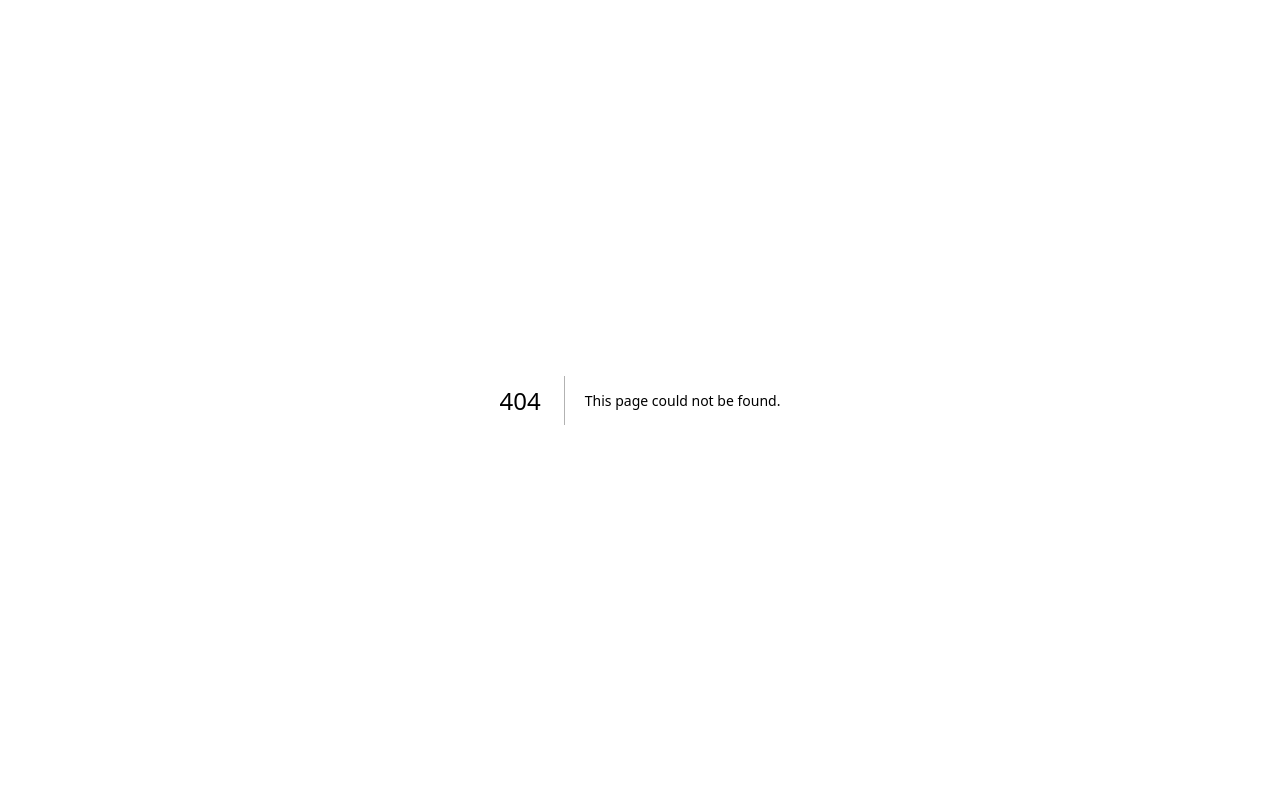
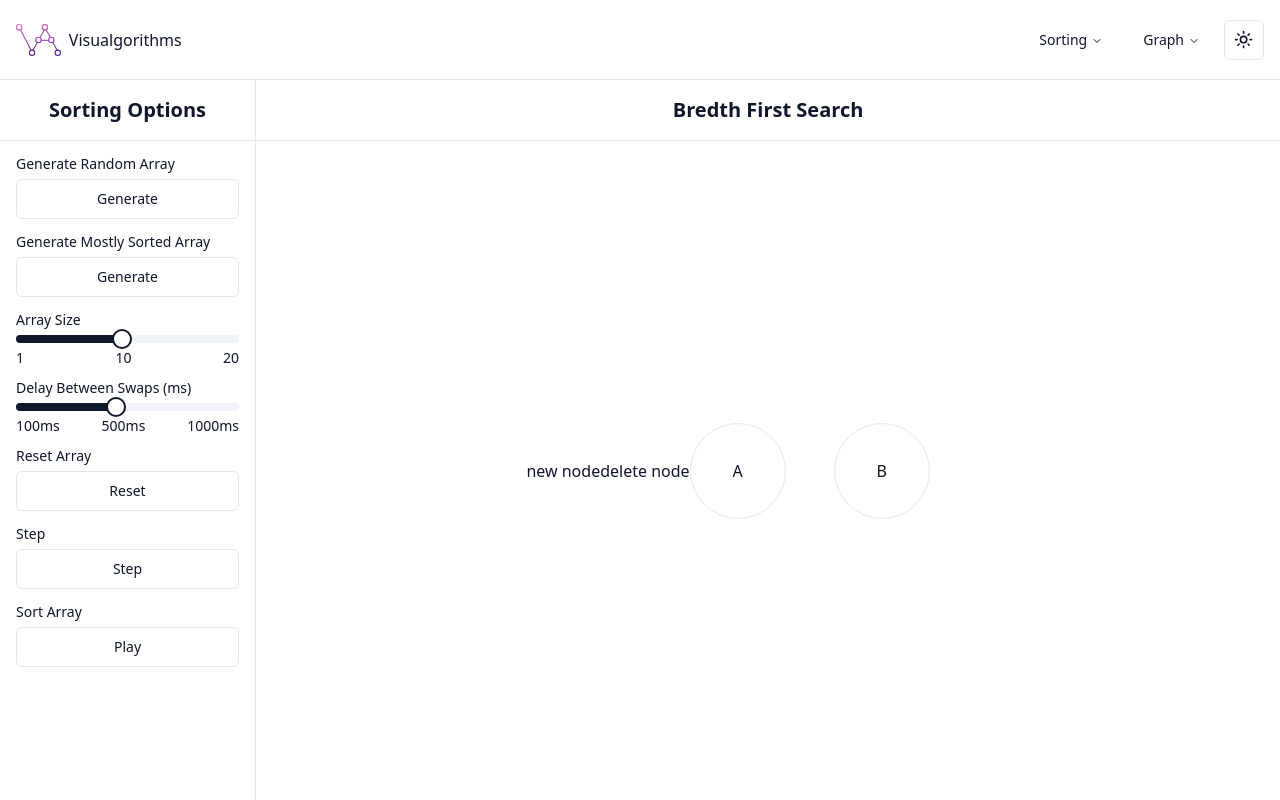
Before and after one commit to jhutchings99/algorithm-visualizer, a Next.js app in the folder src/public/: page /graph/bfs in a window 1280 px wide. Before the commit this address had no page. Built offline with nearby package versions, Linux system fonts and the light colour scheme.

Commit message:
feat: add ability to add nodes and delete nodes from the graph without links yet

```diff
--- /dev/null
+++ b/src/public/app/graph/bfs/page.tsx
@@ -0,0 +1,28 @@
+import ArrayVisualizer from "@/components/array-visualizer";
+import MainNavigation from "@/components/main-navigation";
+import SortingOptions from "@/components/sorting-options";
+import { Separator } from "@/components/ui/separator";
+import SortingKey from "@/components/sorting-key";
+import GraphVisualizer from "@/components/graph-visualizer";
+
+export default function Bfs() {
+  return (
+    <div>
+      <MainNavigation />
+      <div className="flex ">
+        <SortingOptions />
+        <div className="flex justify-center items-center flex-col relative">
+          <div className="w-full">
+            <h1 className="text-xl font-bold py-4 text-center">
+              Bredth First Search
+            </h1>
+            <Separator />
+            <div className="flex">{/* <SortingKey /> */}</div>
+          </div>
+
+          <GraphVisualizer algorithmStr="bfs" />
+        </div>
+      </div>
+    </div>
+  );
+}
--- /dev/null
+++ b/src/public/components/graph-visualizer.tsx
@@ -0,0 +1,85 @@
+"use client";
+
+import { getLayoutOrPageModule } from "next/dist/server/lib/app-dir-module";
+import { useState } from "react";
+
+export default function GraphVisualizer({
+  algorithmStr,
+}: {
+  algorithmStr: string;
+}) {
+  const ALLOWED_IDS = "ABCDEFGH";
+
+  const [graph, setGraph] = useState([
+    {
+      id: "A",
+      edges: [[0, 2]],
+    },
+    { id: "B" },
+  ]);
+
+  //   const graph = [
+  //     {
+  //       id: "A",
+  //     },
+  //     {
+  //       id: "B",
+  //     },
+  //     {
+  //       id: "C",
+  //     },
+  //     {
+  //       id: "D",
+  //     },
+  //     {
+  //       id: "E",
+  //     },
+  //     {
+  //       id: "F",
+  //     },
+  //   ];
+
+  function createNewNode() {
+    if (graph.length > 7) return;
+    let newNode = {
+      id: ALLOWED_IDS[graph.length],
+    };
+    setGraph([...graph, newNode]);
+  }
+
+  function deleteNode() {
+    if (graph.length < 3) return;
+    let temp = [...graph];
+    temp.pop();
+    setGraph(temp);
+  }
+
+  return (
+    <div className="h-[calc(100vh-8.8rem)] min-w-[80vw] flex items-center justify-center">
+      <button
+        onClick={() => {
+          createNewNode();
+        }}
+      >
+        new node
+      </button>
+      <button
+        onClick={() => {
+          deleteNode();
+        }}
+      >
+        delete node
+      </button>
+      <div className="flex flex-wrap w-[25vw] gap-12">
+        {graph.map((node, index) => (
+          <div
+            key={index}
+            className="border rounded-full w-24 h-24 flex justify-center items-center"
+          >
+            {node.id}
+          </div>
+        ))}
+      </div>
+    </div>
+  );
+}
--- a/src/public/components/main-navigation.tsx
+++ b/src/public/components/main-navigation.tsx
@@ -184,50 +184,29 @@ const tree: { title: string; href: string; description: string }[] = [
 
 const graph: { title: string; href: string; description: string }[] = [
   {
-    title: "Add Vertex",
-    href: "/graph/add-vertex",
-    description: "Adds a vertex (node) to the graph.",
-  },
-  {
-    title: "Add Edge",
-    href: "/graph/add-edge",
-    description: "Adds an edge (connection) between two vertices in the graph.",
-  },
-  {
-    title: "Remove Vertex",
-    href: "/graph/remove-vertex",
-    description: "Removes a vertex (node) from the graph.",
-  },
-  {
-    title: "Remove Edge",
-    href: "/graph/remove-edge",
-    description:
-      "Removes an edge (connection) between two vertices in the graph.",
-  },
-  {
     title: "Breadth-First Search (BFS)",
     href: "/graph/bfs",
     description:
       "Finds the shortest path from a starting vertex to all other vertices in the graph using breadth-first search.",
   },
-  {
-    title: "Depth-First Search (DFS)",
-    href: "/graph/dfs",
-    description:
-      "Traverses or searches through the graph using depth-first search.",
-  },
-  {
-    title: "Dijkstra's Algorithm",
-    href: "/graph/dijkstra",
-    description:
-      "Finds the shortest path from a starting vertex to all other vertices in the graph with non-negative edge weights.",
-  },
-  {
-    title: "Bellman-Ford Algorithm",
-    href: "/graph/bellman-ford",
-    description:
-      "Finds the shortest path from a starting vertex to all other vertices in the graph, which may have negative edge weights.",
-  },
+  // {
+  //   title: "Depth-First Search (DFS)",
+  //   href: "/graph/dfs",
+  //   description:
+  //     "Traverses or searches through the graph using depth-first search.",
+  // },
+  // {
+  //   title: "Dijkstra's Algorithm",
+  //   href: "/graph/dijkstra",
+  //   description:
+  //     "Finds the shortest path from a starting vertex to all other vertices in the graph with non-negative edge weights.",
+  // },
+  // {
+  //   title: "Bellman-Ford Algorithm",
+  //   href: "/graph/bellman-ford",
+  //   description:
+  //     "Finds the shortest path from a starting vertex to all other vertices in the graph, which may have negative edge weights.",
+  // },
 ];
 
 const hashTable: { title: string; href: string; description: string }[] = [
@@ -306,8 +285,8 @@ export default function MainNavigation() {
                 ))}
               </ul>
             </NavigationMenuContent>
-          </NavigationMenuItem>
-          <NavigationMenuItem>
+          </NavigationMenuItem> */}
+          {/* <NavigationMenuItem>
             <NavigationMenuTrigger className="bg-transparent">
               Queue
             </NavigationMenuTrigger>
@@ -324,8 +303,8 @@ export default function MainNavigation() {
                 ))}
               </ul>
             </NavigationMenuContent>
-          </NavigationMenuItem>
-          <NavigationMenuItem>
+          </NavigationMenuItem> */}
+          {/* <NavigationMenuItem>
             <NavigationMenuTrigger className="bg-transparent">
               Linked List
             </NavigationMenuTrigger>
@@ -342,8 +321,8 @@ export default function MainNavigation() {
                 ))}
               </ul>
             </NavigationMenuContent>
-          </NavigationMenuItem>
-          <NavigationMenuItem>
+          </NavigationMenuItem> */}
+          {/* <NavigationMenuItem>
             <NavigationMenuTrigger className="bg-transparent">
               Tree
             </NavigationMenuTrigger>
@@ -360,7 +339,7 @@ export default function MainNavigation() {
                 ))}
               </ul>
             </NavigationMenuContent>
-          </NavigationMenuItem>
+          </NavigationMenuItem> */}
           <NavigationMenuItem>
             <NavigationMenuTrigger className="bg-transparent">
               Graph
@@ -379,7 +358,7 @@ export default function MainNavigation() {
               </ul>
             </NavigationMenuContent>
           </NavigationMenuItem>
-          <NavigationMenuItem>
+          {/* <NavigationMenuItem>
             <NavigationMenuTrigger className="bg-transparent">
               Hash Table
             </NavigationMenuTrigger>
```
